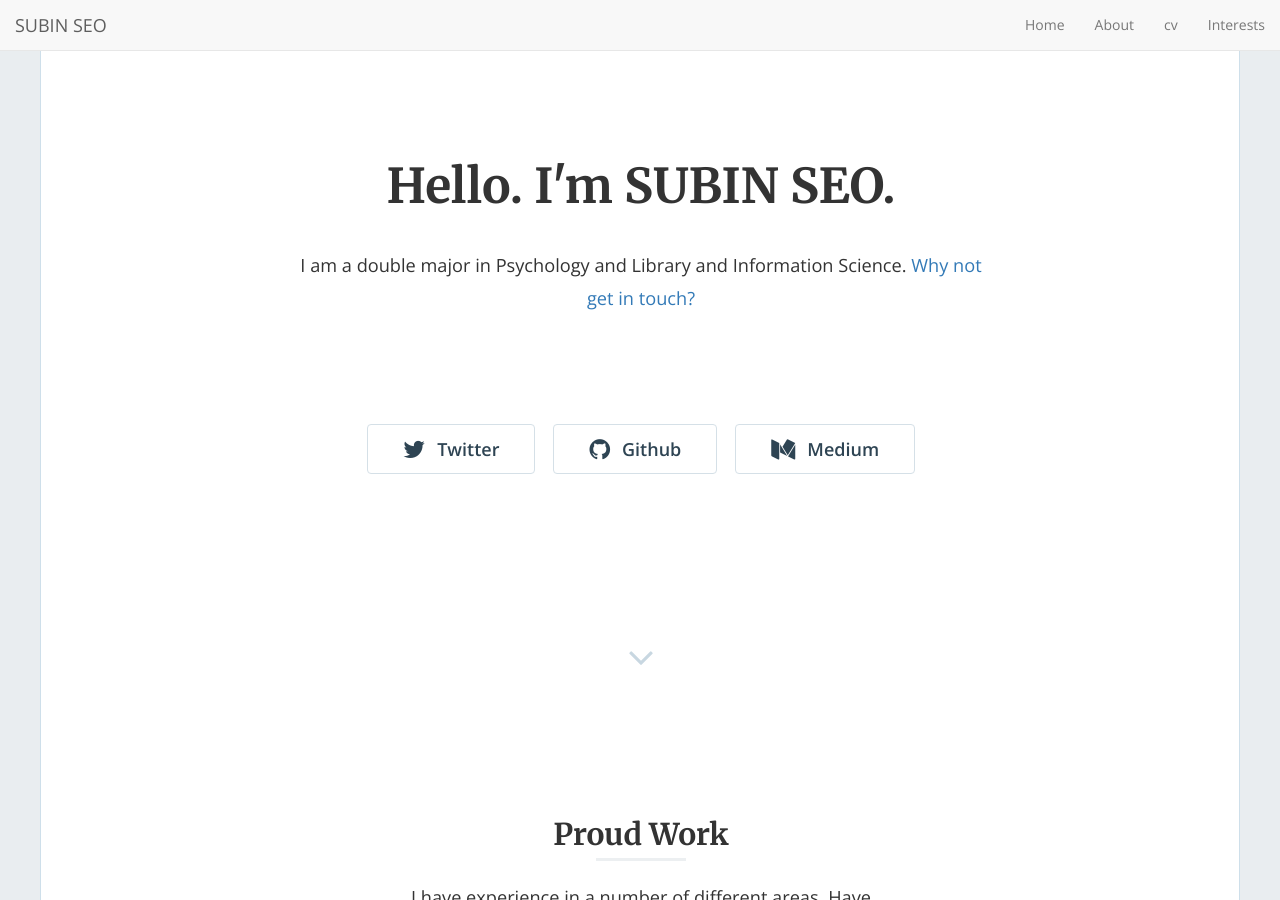
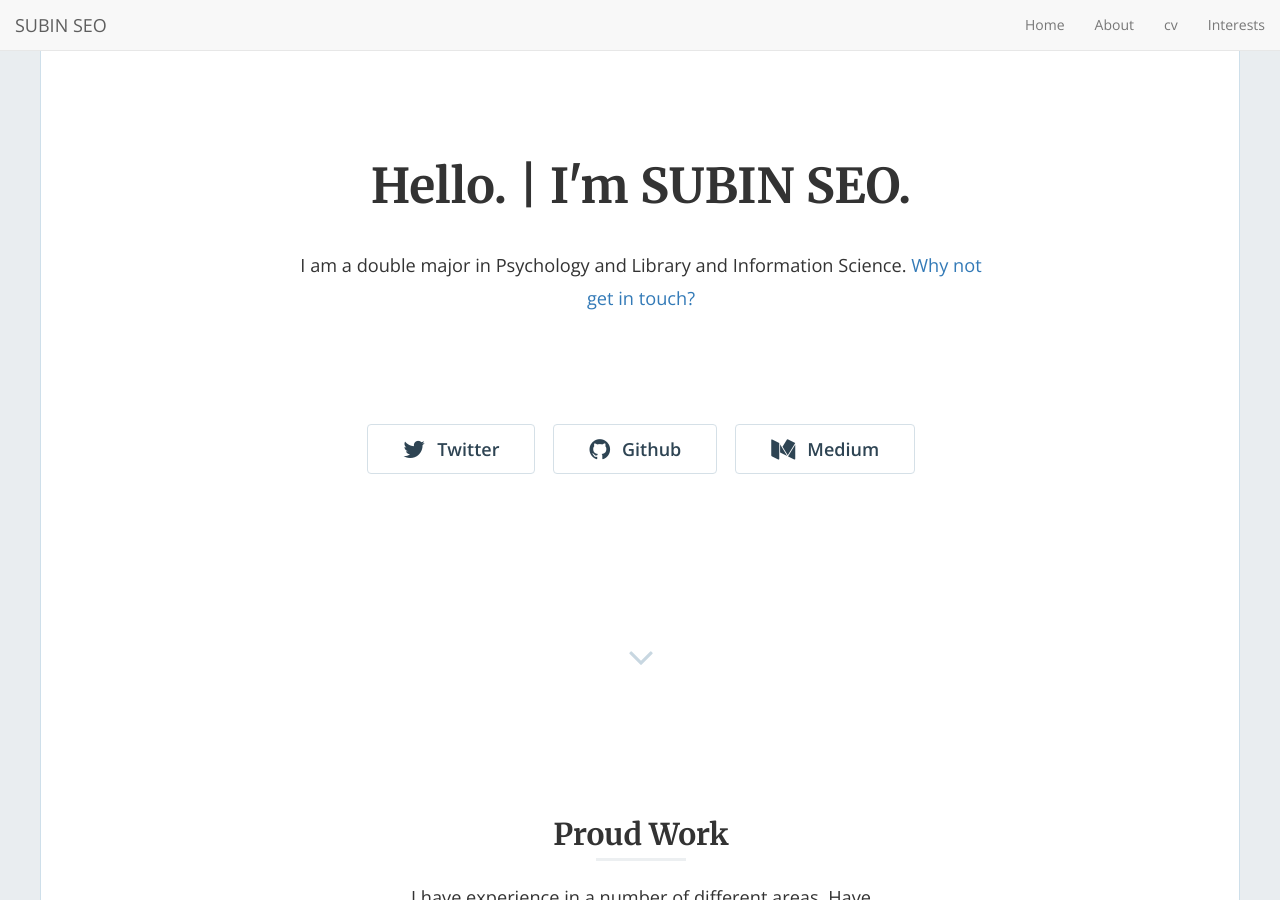
Before and after one commit to ddubny/portfolio, a Jekyll site: the page built from index.html, in a window 1280 px wide and 900 px high. Built offline with Jekyll 4.4.1, drawn with Linux system fonts in a browser that asks for light colours; nearby versions of some CDN libraries; the list of posts is cut into pages by our own code.

```diff
--- a/_data/global.yml
+++ b/_data/global.yml
@@ -1,5 +1,5 @@
 # Site Settings
-title: "Hello. I'm SUBIN SEO."
+title: "Hello. | I'm SUBIN SEO."
 featured_image: 'img/posts/02_weathercast-1130x864-2x.png'
 description: "I am a double major in Psychology and Library and Information Science."
 url: 'https://ddubny.github.io/portfolio/' # the base hostname & protocol for your site
```
